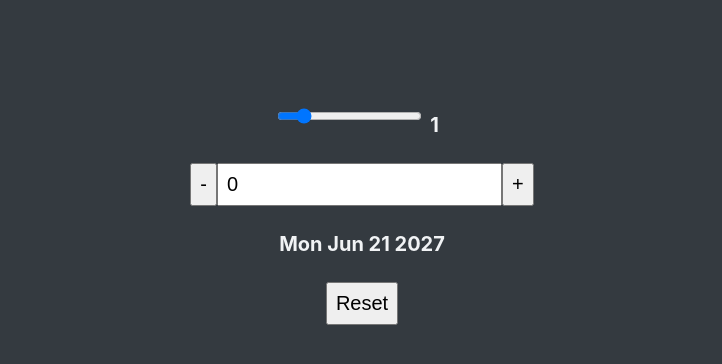
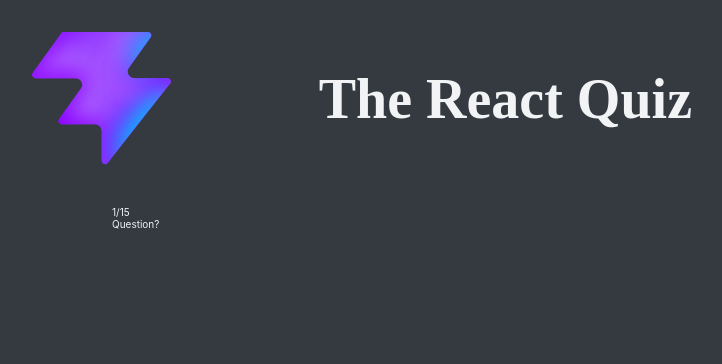
Before and after one commit to Alek-Grujic/react-quiz, a React (Vite) app: page / in a window 1280 px wide. Shown: the top 364 px of the page, without its empty margins (278-1000 px from the left). Built offline with nearby package versions, Linux system fonts and the light colour scheme.

Commit message:
chore: set up JSON Server for quiz data

```diff
--- a/package.json
+++ b/package.json
@@ -7,9 +7,11 @@
     "dev": "vite",
     "build": "vite build",
     "lint": "eslint .",
-    "preview": "vite preview"
+    "preview": "vite preview",
+    "server": "json-server --watch src/data/questions.json --port 8000r"
   },
   "dependencies": {
+    "json-server": "^1.0.0-beta.15",
     "react": "^19.2.8",
     "react-dom": "^19.2.8"
   },
--- a/src/App.jsx
+++ b/src/App.jsx
@@ -1,11 +1,16 @@
 import { useState } from "react";
 import heroImg from "./assets/hero.png";
-import DateCounter from "./DateCounter.jsx";
+import Header from "./Header.jsx";
+import Main from "./MainSec.jsx";
 
 function App() {
   return (
-    <div>
-      <DateCounter />
+    <div className="app">
+      <Header />
+      <Main>
+        <p>1/15</p>
+        <p>Question?</p>
+      </Main>
     </div>
   );
 }
--- a/src/Header.js
+++ b/src/Header.jsx
@@ -1,7 +1,7 @@
 function Header() {
   return (
     <header className="app-header">
-      <img src="logo512.png" alt="React logo" />
+      <img src="./public/favicon.svg" alt="React logo" />
       <h1>The React Quiz</h1>
     </header>
   );
--- /dev/null
+++ b/src/MainSec.jsx
@@ -0,0 +1,5 @@
+function Main({ children }) {
+  return <main className="main">{children}</main>;
+}
+
+export default Main;
--- /dev/null
+++ b/src/data/questions.json
@@ -0,0 +1,139 @@
+{
+  "questions": [
+    {
+      "question": "Which is the most popular JavaScript framework?",
+      "options": ["Angular", "React", "Svelte", "Vue"],
+      "correctOption": 1,
+      "points": 10
+    },
+    {
+      "question": "Which company invented React?",
+      "options": ["Google", "Apple", "Netflix", "Facebook"],
+      "correctOption": 3,
+      "points": 10
+    },
+    {
+      "question": "What's the fundamental building block of React apps?",
+      "options": ["Components", "Blocks", "Elements", "Effects"],
+      "correctOption": 0,
+      "points": 10
+    },
+    {
+      "question": "What's the name of the syntax we use to describe the UI in React components?",
+      "options": ["FBJ", "Babel", "JSX", "ES2015"],
+      "correctOption": 2,
+      "points": 10
+    },
+    {
+      "question": "How does data flow naturally in React apps?",
+      "options": [
+        "From parents to children",
+        "From children to parents",
+        "Both ways",
+        "The developers decides"
+      ],
+      "correctOption": 0,
+      "points": 10
+    },
+    {
+      "question": "How to pass data into a child component?",
+      "options": ["State", "Props", "PropTypes", "Parameters"],
+      "correctOption": 1,
+      "points": 10
+    },
+    {
+      "question": "When to use derived state?",
+      "options": [
+        "Whenever the state should not trigger a re-render",
+        "Whenever the state can be synchronized with an effect",
+        "Whenever the state should be accessible to all components",
+        "Whenever the state can be computed from another state variable"
+      ],
+      "correctOption": 3,
+      "points": 30
+    },
+    {
+      "question": "What triggers a UI re-render in React?",
+      "options": [
+        "Running an effect",
+        "Passing props",
+        "Updating state",
+        "Adding event listeners to DOM elements"
+      ],
+      "correctOption": 2,
+      "points": 20
+    },
+    {
+      "question": "When do we directly \"touch\" the DOM in React?",
+      "options": [
+        "When we need to listen to an event",
+        "When we need to change the UI",
+        "When we need to add styles",
+        "Almost never"
+      ],
+      "correctOption": 3,
+      "points": 20
+    },
+    {
+      "question": "In what situation do we use a callback to update state?",
+      "options": [
+        "When updating the state will be slow",
+        "When the updated state is very data-intensive",
+        "When the state update should happen faster",
+        "When the new state depends on the previous state"
+      ],
+      "correctOption": 3,
+      "points": 30
+    },
+    {
+      "question": "If we pass a function to useState, when will that function be called?",
+      "options": [
+        "On each re-render",
+        "Each time we update the state",
+        "Only on the initial render",
+        "The first time we update the state"
+      ],
+      "correctOption": 2,
+      "points": 30
+    },
+    {
+      "question": "Which hook to use for an API request on the component's initial render?",
+      "options": ["useState", "useEffect", "useRef", "useReducer"],
+      "correctOption": 1,
+      "points": 10
+    },
+    {
+      "question": "Which variables should go into the useEffect dependency array?",
+      "options": [
+        "Usually none",
+        "All our state variables",
+        "All state and props referenced in the effect",
+        "All variables needed for clean up"
+      ],
+      "correctOption": 2,
+      "points": 30
+    },
+    {
+      "question": "An effect will always run on the initial render.",
+      "options": [
+        "True",
+        "It depends on the dependency array",
+        "False",
+        "In depends on the code in the effect"
+      ],
+      "correctOption": 0,
+      "points": 30
+    },
+    {
+      "question": "When will an effect run if it doesn't have a dependency array?",
+      "options": [
+        "Only when the component mounts",
+        "Only when the component unmounts",
+        "The first time the component re-renders",
+        "Each time the component is re-rendered"
+      ],
+      "correctOption": 3,
+      "points": 20
+    }
+  ]
+}
```
Also changed, not shown: 1 other file (tests, documents, lock files or other folders).
